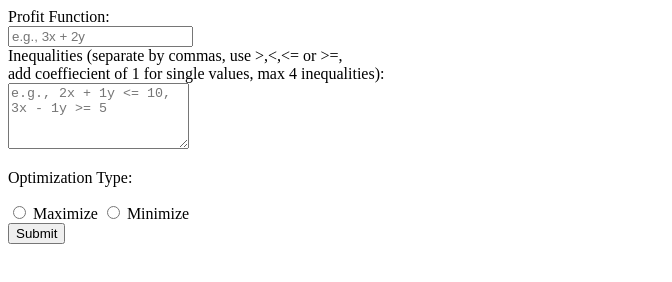
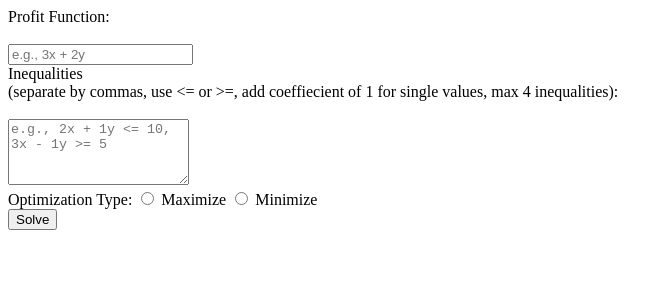
Before and after one commit to Minimaruva/Linear-programming-int-solutions, a plain HTML site: page index.html in a window 1280 px wide. Shown: the whole page, without its empty margins (0-672 px from the left). Drawn offline with Linux system fonts and the light colour scheme.

Commit message:
Update index.html

```diff
--- a/index.html
+++ b/index.html
@@ -4,25 +4,30 @@
     <meta charset="UTF-8">
     <meta name="viewport" content="width=device-width, initial-scale=1.0">
     <script src="script.js"></script>
+    <link rel="stylesheet" href="style.css">
     <title>Linear Programming Solver</title>
 </head>
 <body>
     <form>
-        <label for="profitFunction">Profit Function:<br></label>
+        <div id="profit-div"><label for="profitFunction">Profit Function:<br><br></label>
         <input type="text" id="profitFunction" placeholder="e.g., 3x + 2y">
-        <br>
-        <label for="inequalities">Inequalities (separate by commas, use >,<,<= or >=, <br>
-            add coeffiecient of 1 for single values, max 4 inequalities):<br></label>
+        </div>
+        <div id="ineq">
+        <label for="inequalities">Inequalities<br>(separate by commas, use <= or >=,
+            add coeffiecient of 1 for single values, max 4 inequalities):<br><br></label>
         <textarea id="inequalities" rows="4" placeholder="e.g., 2x + 1y <= 10, 3x - 1y >= 5"></textarea>
         <br>
-        <p>Optimization Type:</p>
+        </div>
+        <div id = 'opt'>
+        <p style="display: inline;">Optimization Type:</p>
         <input type="radio" id="maximize" name="optimizationType" value="maximize">
         <label for="maximize">Maximize</label>
         <input type="radio" id="minimize" name="optimizationType" value="minimize">
         <label for="minimize">Minimize</label>
         <br>
-        <input type="button" onclick="solveLinearProgramming()" value = "Submit"/>
-        <div id="result"></div>
+        </div>
+        <input id='solve' type="button" onclick="solveLinearProgramming()" value = "Solve"/>
+        <div id="inside"><div id = "result"></div></div>
     </form>
 </body>
 </html>
```
